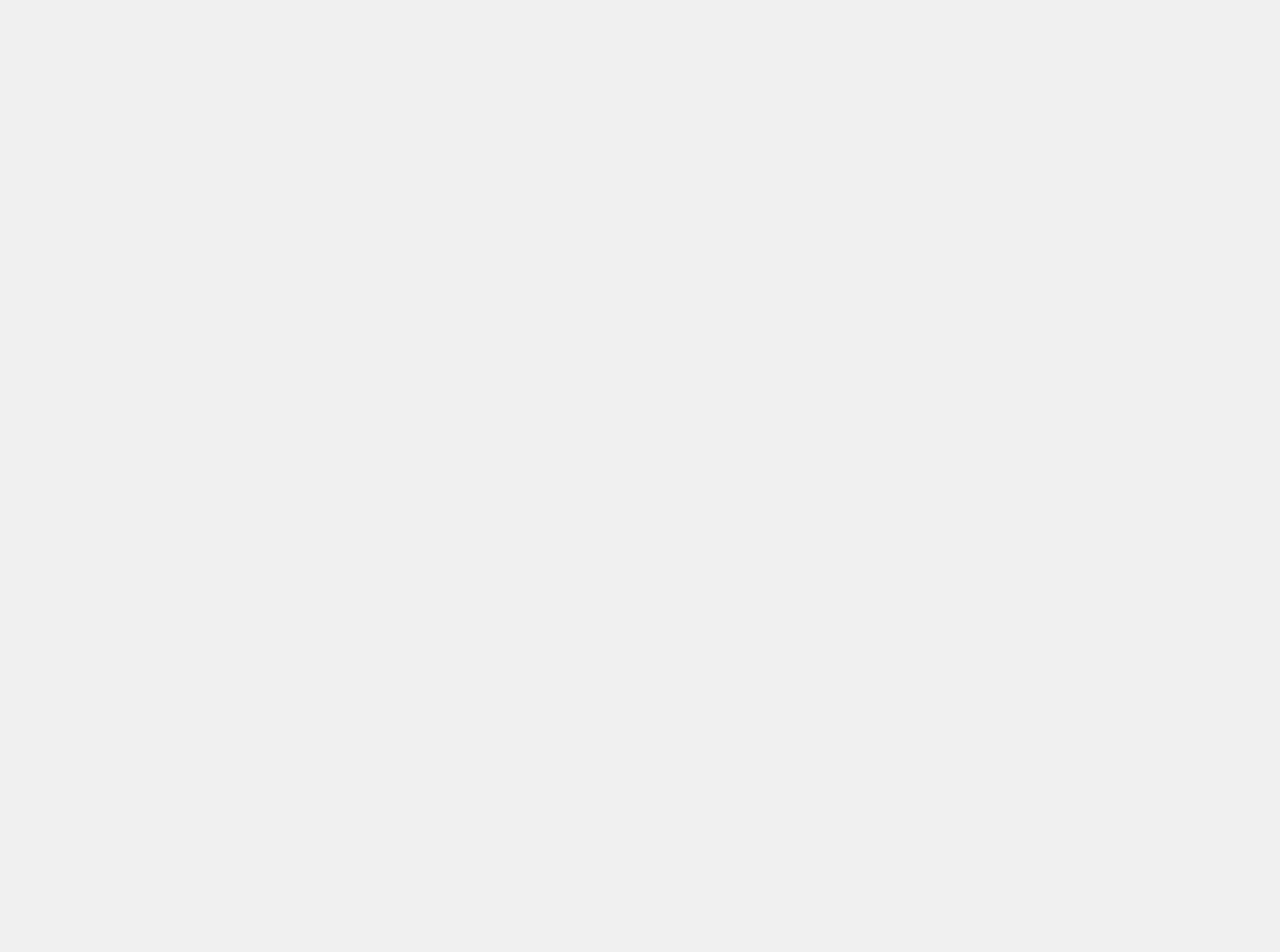
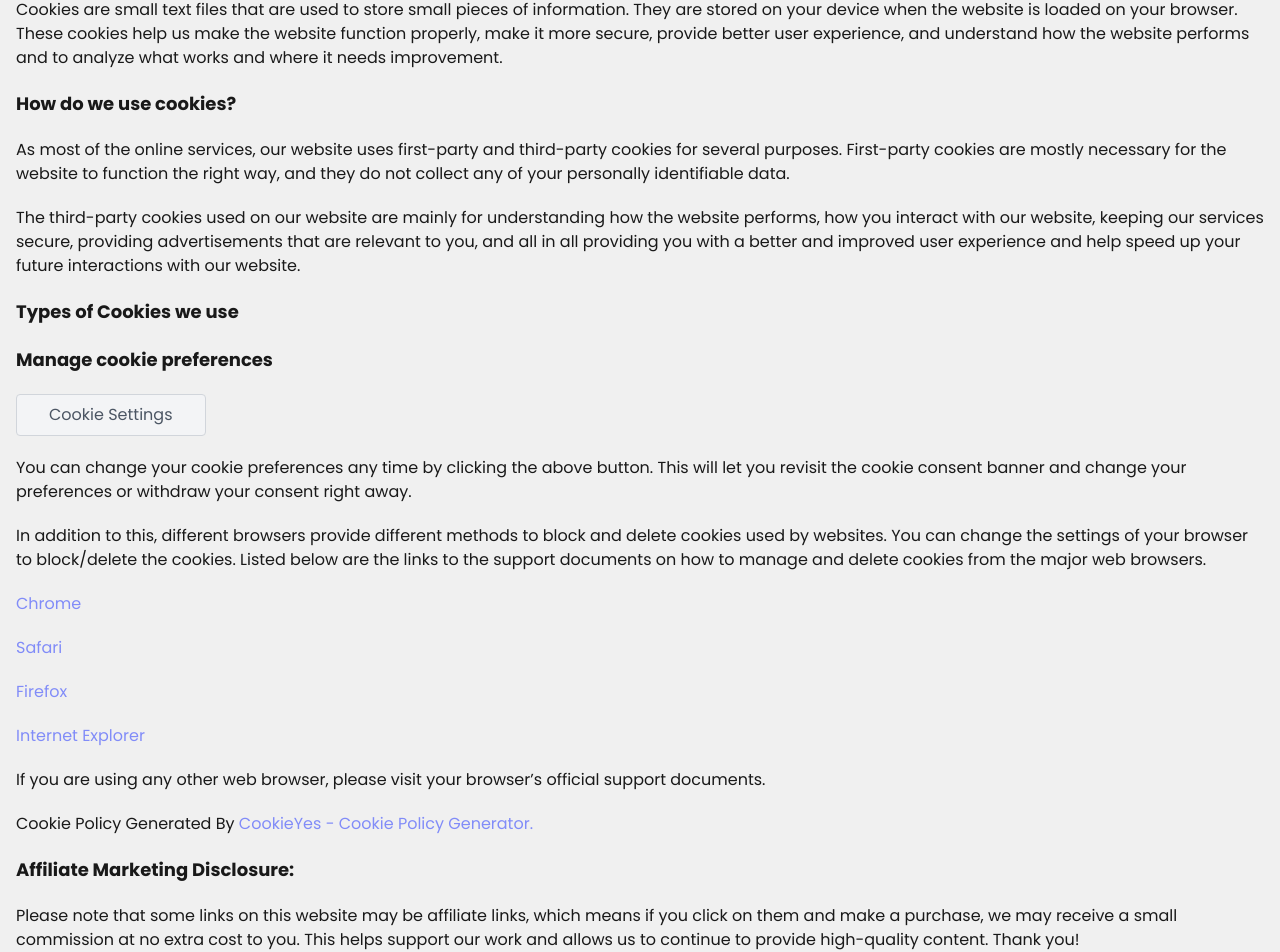
Before and after one commit to temrb/temsrecs, a Next.js app: page /policies in a window 1280 px wide. Shown: the part 418-1370 px from the top of the page. Before the commit the page ends 800 px from the top, so only its background shows below. Built offline with nearby package versions, Linux system fonts and the light colour scheme; no server answers.

Commit message:
update policies

```diff
--- a/src/app/(root)/policies/page.tsx
+++ b/src/app/(root)/policies/page.tsx
@@ -5,7 +5,129 @@ import Script from 'next/script';
 import React from 'react';
 
 const Page = () => {
-	return <></>;
+	return (
+		<div className=' space-y-5 p-4'>
+			<h1 className='font-bold text-3xl'>Cookie Policy</h1>
+			<p>
+				Effective Date: 24-Jul-2023 <br />
+				Last Updated: 25-Jul-2023
+			</p>
+
+			<h5 className='font-bold text-lg'>What are cookies?</h5>
+			<p>
+				This Cookie Policy explains what cookies are and how we use them, the
+				types of cookies we use i.e, the information we collect using cookies
+				and how that information is used, and how to manage the cookie settings.
+			</p>
+			<p>
+				Cookies are small text files that are used to store small pieces of
+				information. They are stored on your device when the website is loaded
+				on your browser. These cookies help us make the website function
+				properly, make it more secure, provide better user experience, and
+				understand how the website performs and to analyze what works and where
+				it needs improvement.
+			</p>
+
+			<h5 className='font-bold text-lg'>How do we use cookies?</h5>
+			<p>
+				As most of the online services, our website uses first-party and
+				third-party cookies for several purposes. First-party cookies are mostly
+				necessary for the website to function the right way, and they do not
+				collect any of your personally identifiable data.
+			</p>
+			<p>
+				The third-party cookies used on our website are mainly for understanding
+				how the website performs, how you interact with our website, keeping our
+				services secure, providing advertisements that are relevant to you, and
+				all in all providing you with a better and improved user experience and
+				help speed up your future interactions with our website.
+			</p>
+
+			<h5 className='font-bold text-lg'>Types of Cookies we use</h5>
+
+			<div className='cky-audit-table-element'></div>
+
+			<h5 className='font-bold text-lg'>Manage cookie preferences</h5>
+
+			<button
+				className='px-8 py-2 rounded border border-gray-300 bg-gray-100 text-gray-600 hover:bg-gray-200 focus:outline-none'
+				id='cky-btn-revisit'
+			>
+				Cookie Settings
+			</button>
+			<p>
+				You can change your cookie preferences any time by clicking the above
+				button. This will let you revisit the cookie consent banner and change
+				your preferences or withdraw your consent right away.{' '}
+			</p>
+			<p>
+				In addition to this, different browsers provide different methods to
+				block and delete cookies used by websites. You can change the settings
+				of your browser to block/delete the cookies. Listed below are the links
+				to the support documents on how to manage and delete cookies from the
+				major web browsers.
+			</p>
+			<p>
+				<a
+					className='text-indigo-400 hover:underline'
+					href='https://support.google.com/accounts/answer/32050'
+					target='_blank'
+				>
+					Chrome
+				</a>
+			</p>
+			<p>
+				<a
+					className='text-indigo-400 hover:underline'
+					href='https://support.apple.com/en-in/guide/safari/sfri11471/mac'
+					target='_blank'
+				>
+					Safari
+				</a>
+			</p>
+			<p>
+				<a
+					className='text-indigo-400 hover:underline'
+					href='https://support.mozilla.org/en-US/kb/clear-cookies-and-site-data-firefox?redirectslug=delete-cookies-remove-info-websites-stored&redirectlocale=en-US'
+					target='_blank'
+				>
+					Firefox
+				</a>
+			</p>
+			<p>
+				<a
+					className='text-indigo-400 hover:underline'
+					href='https://support.microsoft.com/en-us/topic/how-to-delete-cookie-files-in-internet-explorer-bca9446f-d873-78de-77ba-d42645fa52fc'
+					target='_blank'
+				>
+					Internet Explorer
+				</a>
+			</p>
+			<p>
+				If you are using any other web browser, please visit your browser’s
+				official support documents.
+			</p>
+
+			<p>
+				Cookie Policy Generated By{' '}
+				<a
+					className='text-indigo-400 hover:underline'
+					target='_blank'
+					href='https://www.cookieyes.com/?utm_source=CP&utm_medium=footer&utm_campaign=UW'
+				>
+					CookieYes - Cookie Policy Generator.
+				</a>
+			</p>
+
+			<h2 className='font-bold text-lg'>Affiliate Marketing Disclosure:</h2>
+			<p>
+				Please note that some links on this website may be affiliate links,
+				which means if you click on them and make a purchase, we may receive a
+				small commission at no extra cost to you. This helps support our work
+				and allows us to continue to provide high-quality content. Thank you!
+			</p>
+		</div>
+	);
 };
 
 export default Page;
--- a/src/components/shop/products.tsx
+++ b/src/components/shop/products.tsx
@@ -85,7 +85,7 @@ const Products = () => {
 						duration: 0.6,
 						ease: [0.165, 0.84, 0.44, 1],
 					}}
-					className='grid gap-7 xl:grid-cols-4 lg:grid-cols-3 sm:grid-cols-2 grid-cols-1 p-4 md:p-8 pb-20'
+					className='grid gap-7 xl:grid-cols-4 lg:grid-cols-3 sm:grid-cols-2 grid-cols-1 p-4 md:p-8 pb-24'
 				>
 					{products?.map((product) => (
 						<ProductItem
@@ -103,18 +103,17 @@ const Products = () => {
 			{/* pagination */}
 			<div
 				className='flex fixed bottom-0 z-40 w-full
-				h-16 items-center dark:bg-bgAccentDark bg-bgAccentLight justify-around px-4 border-t-2
-				border-bgAccentDark dark:border-bgAccentLight'
+				h-20 items-center dark:bg-bgAccentDark bg-bgAccentLight justify-end px-4 border-t-2
+				border-bgAccentDark dark:border-bgAccentLight space-x-6'
 			>
-				<div className='flex h-full w-full justify-start items-center'>
-					<Link
-						className=' justify-start items-center flex text-xs primary-button'
-						href='/policies'
+				{products && products?.length >= 1 && (
+					<button
+						className='primary-button text-xs'
+						onClick={() => dispatch({ type: 'NEXT_PAGE' })}
 					>
-						<BadgeInfo size={20} />
-					</Link>
-				</div>
-				<div className='flex h-full w-full justify-center items-center'>
+						<span className='text-sm'>{'Next >'}</span>
+					</button>
+				)}
 				{page > 0 && (
 					<button
 						className='primary-button flex items-center space-x-2'
@@ -123,20 +122,17 @@ const Products = () => {
 						<span className='text-sm'>{'< Back'}</span>
 					</button>
 				)}
-					{products && products?.length >= 1 && (
-						<button
-							className='primary-button text-xs'
-							onClick={() => dispatch({ type: 'NEXT_PAGE' })}
-						>
-							<span className='text-sm'>{'Next >'}</span>
-						</button>
-					)}
-				</div>
-				<div className='w-full h-full justify-end items-center flex text-xs'>
+				<span>
 					{products && products?.length >= 1
 						? `${products.length} of ${products.length}`
 						: 'No results'}
-				</div>
+				</span>
+				<Link
+					className=' justify-start items-center flex text-xs primary-button'
+					href='/policies'
+				>
+					<BadgeInfo size={20} />
+				</Link>
 			</div>
 		</div>
 	);
```
Lines whose indentation alone changed are shown as unchanged.
